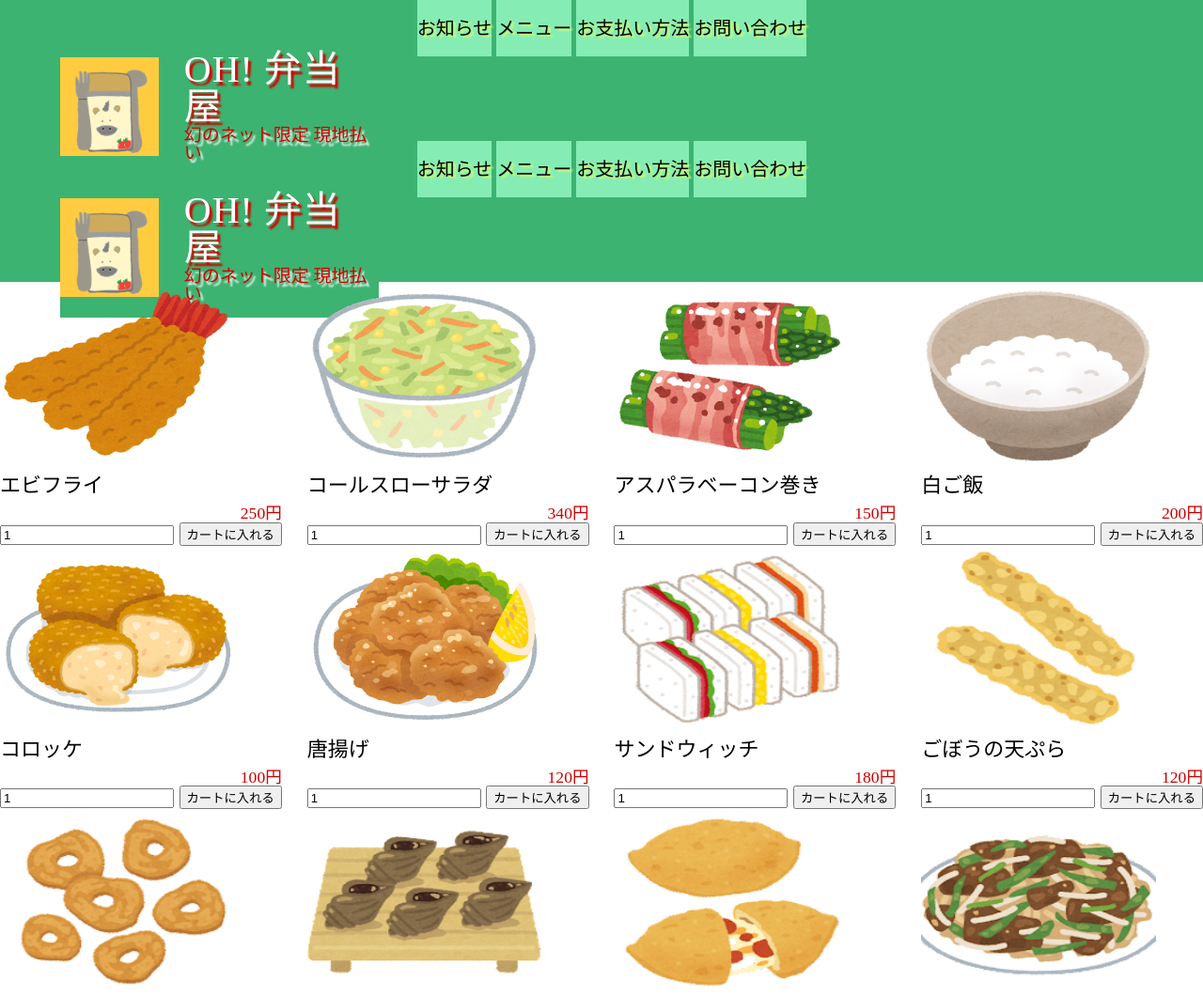
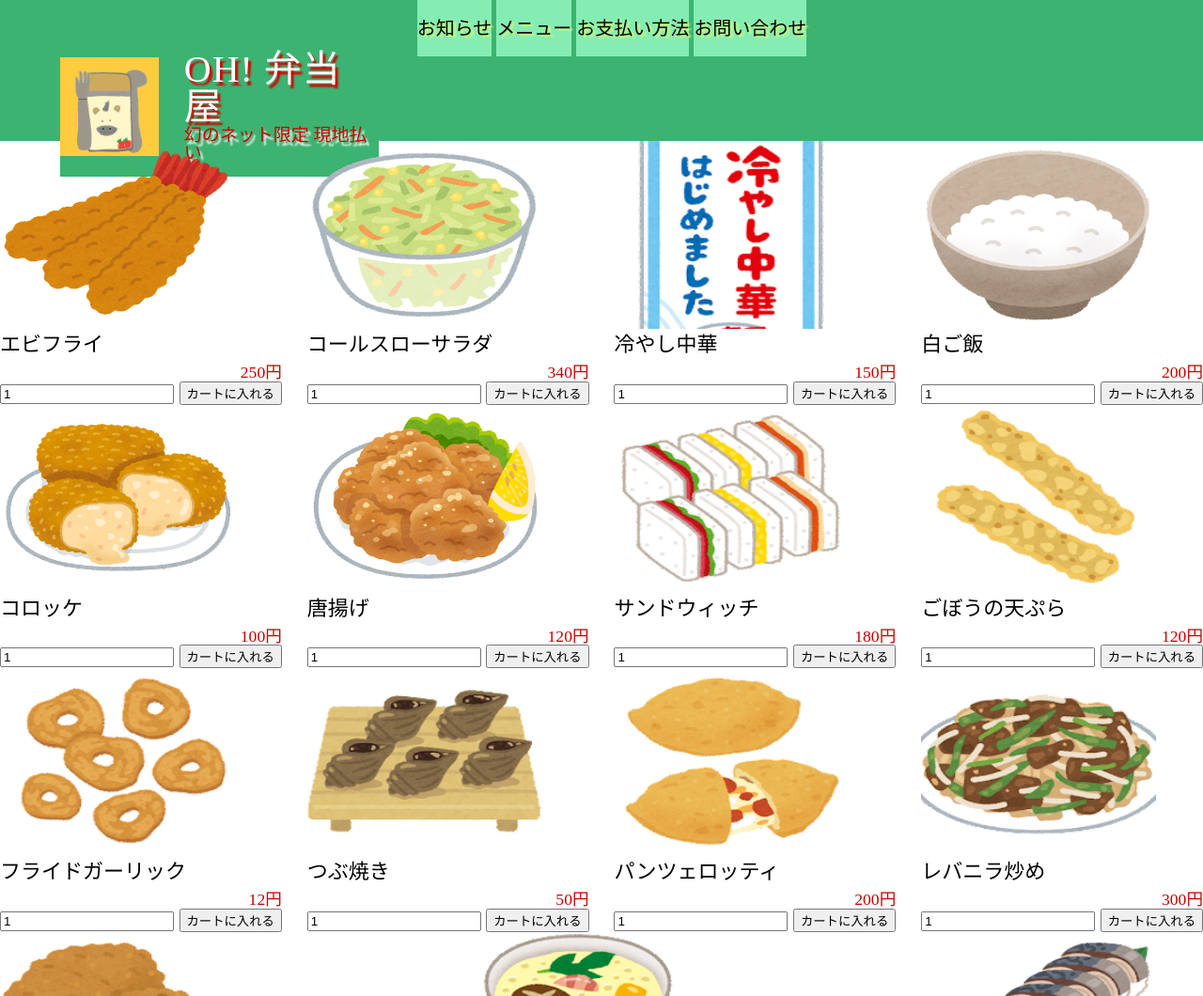
Before and after one commit to michikofujita/oh-bento, a PHP site: page /index.php in a window 1280 px wide. Shown: the top 1060 px of the page at 94% size. Run offline with PHP 8.4, Linux system fonts and the light colour scheme.

Commit message:
メニュー欄の修正

```diff
--- a/product.php
+++ b/product.php
@@ -1,5 +1,3 @@
-<?php require 'header.php'; ?>
-<?php require 'menu.php'; ?>
 
 
 <?php
@@ -71,10 +69,10 @@ $count = isset($_GET['id']) ? htmlspecialchars($_GET['id'], ENT_QUOTES, 'utf-8')
         </div><!-- end item-body-->
     </li>
 	<li class="shop">
-    <img src="images/img04<?= $count; ?>.png" width="250px" height="200px">
+    <img src="images/img13<?= $count; ?>.png" width="250px" height="200px">
         <div class="item-body">
             <div>
-                <?= $name; ?>アスパラベーコン巻き
+                <?= $name; ?>冷やし中華
             </div>
             <p class="nedan">
                 <?= $price; ?>150円
```
